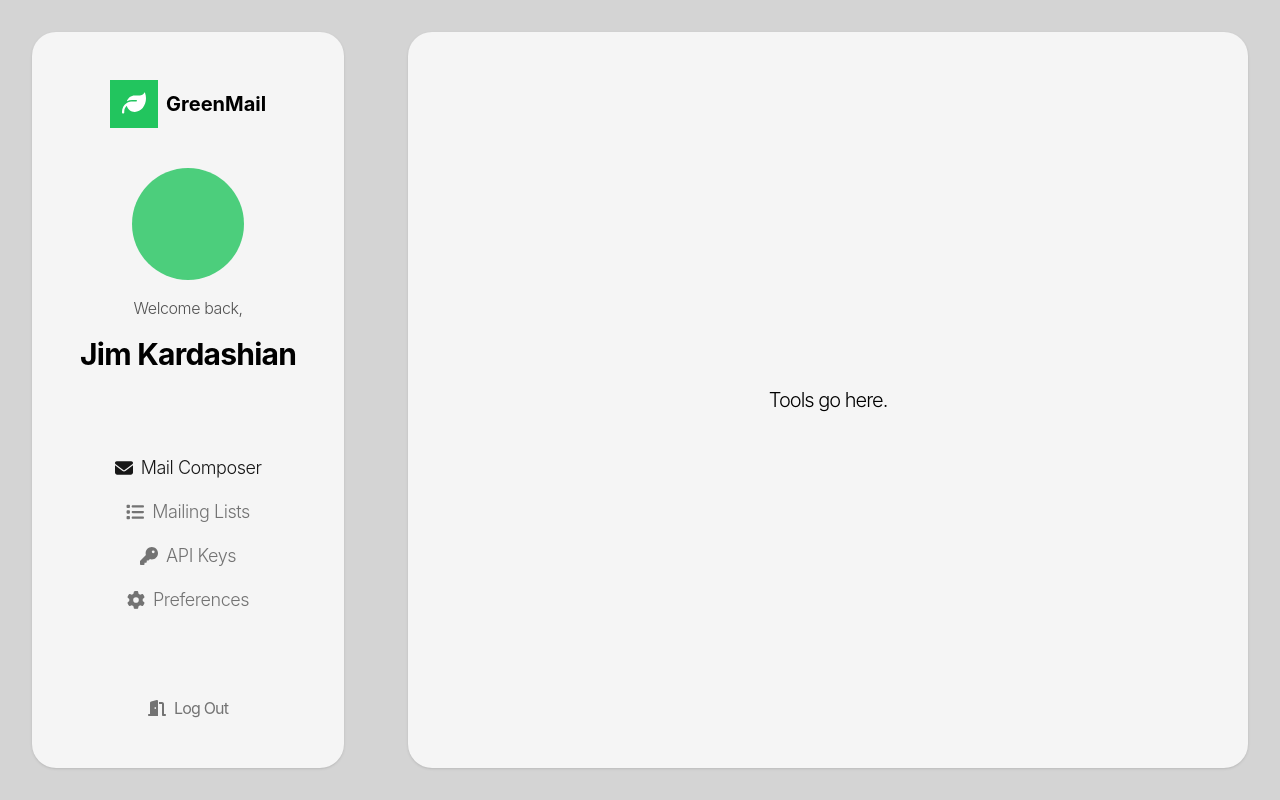
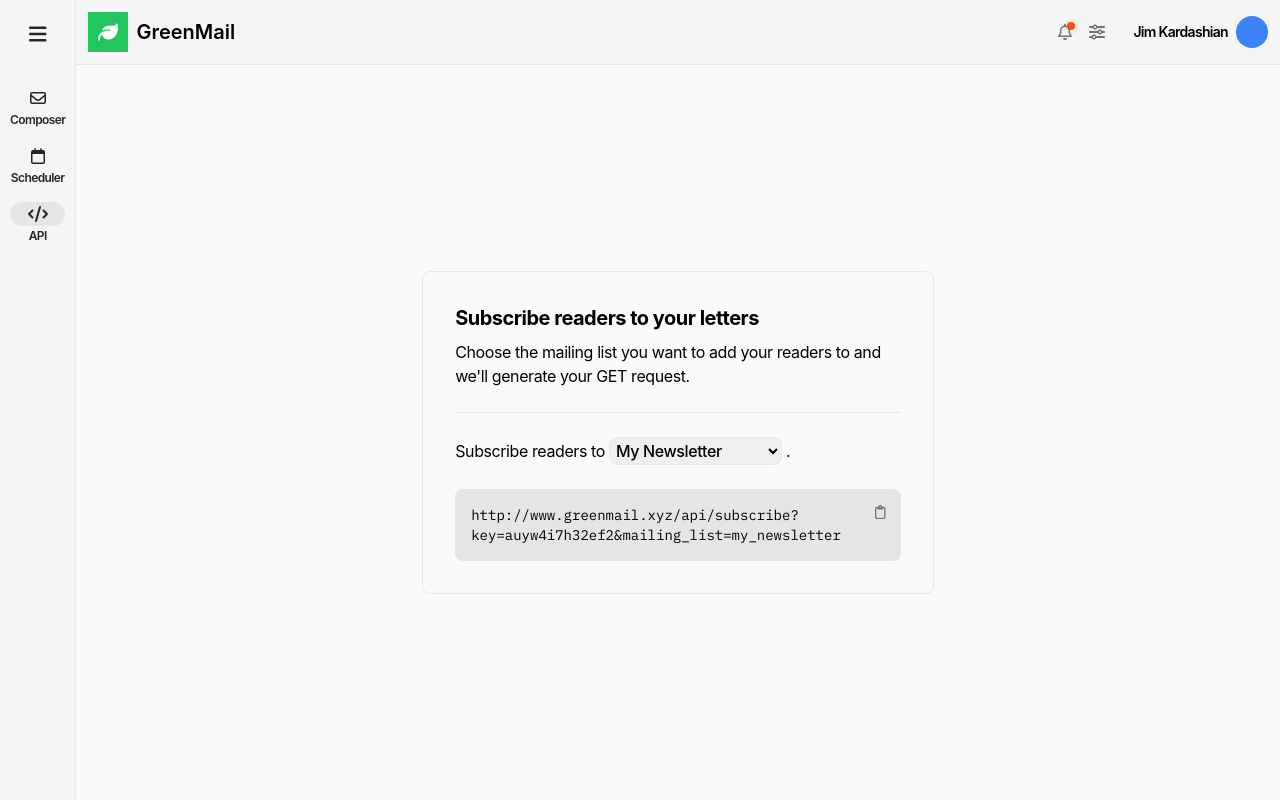
Before and after one commit to mazadegan/carbon_frontend, a React (Create React App) app: page /dashboard in a window 1280 px wide. Built offline with nearby package versions, Linux system fonts and the light colour scheme.

Commit message:
updated dashboard

```diff
--- /dev/null
+++ b/src/components/Dashboard/DashboardHeader.jsx
@@ -0,0 +1,40 @@
+import { Component } from "react";
+import { FontAwesomeIcon } from "@fortawesome/react-fontawesome";
+import { faLeaf, faSliders } from "@fortawesome/free-solid-svg-icons";
+import { faBell } from "@fortawesome/free-regular-svg-icons";
+
+class DashboardHeader extends Component {
+    state = {}
+    render() {
+        return (
+            <div className="flex justify-between items-center w-full bg-neutral-100 border-b p-3">
+                <span className='flex items-center h-full space-x-2 cursor-pointer'>
+                    <span className='flex justify-center items-center h-10 w-10 bg-green-500'>
+                        <span className='text-white text-xl'>
+                            <FontAwesomeIcon icon={faLeaf}></FontAwesomeIcon>
+                        </span>
+                    </span>
+                    <span className='text-xl font-semibold'>GreenMail</span>
+                </span>
+                <span className="flex items-center space-x-6">
+                    <span className="flex items-center space-x-2">
+                        <span className="relative flex justify-center items-center w-6 h-6 rounded-full text-neutral-500 hover:text-neutral-800 transition cursor-pointer">
+                            <FontAwesomeIcon icon={faBell}></FontAwesomeIcon>
+                            <span className="absolute w-2 h-2 bg-orange-600 rounded-full top-0.5 right-0.5 animate-ping"></span>
+                            <span className="absolute w-2 h-2 bg-orange-600 rounded-full top-0.5 right-0.5 z-10"></span>
+                        </span>
+                        <span className="flex justify-center items-center w-6 h-6 rounded-full text-neutral-500 hover:text-neutral-800 transition cursor-pointer">
+                            <FontAwesomeIcon icon={faSliders}></FontAwesomeIcon>
+                        </span>
+                    </span>
+                    <span className="flex items-center space-x-2">
+                        <span className="text-sm font-semibold tracking-tighter">Jim Kardashian</span>
+                        <span className="flex justify-center items-center h-8 w-8 rounded-full bg-blue-500"></span>
+                    </span>
+                </span>
+            </div>
+        );
+    }
+}
+
+export default DashboardHeader;
--- /dev/null
+++ b/src/components/Dashboard/SidebarButton.jsx
@@ -0,0 +1,18 @@
+import { Component } from "react";
+import { FontAwesomeIcon } from "@fortawesome/react-fontawesome";
+
+class SidebarButton extends Component {
+    state = {}
+    render() {
+        return (
+            <span className="flex flex-col w-full items-center space-y-0.5 cursor-pointer">
+                <span className={`flex p-1 justify-center items-center rounded-full w-full ${this.props.selected ? 'bg-neutral-200' : 'bg-neutral-100'} hover:bg-neutral-200 transition`}>
+                    <FontAwesomeIcon icon={this.props.icon}></FontAwesomeIcon>
+                </span>
+                <span className="text-xs font-semibold tracking-tighter">{this.props.title}</span>
+            </span>
+        );
+    }
+}
+
+export default SidebarButton;
--- a/src/fonts.css
+++ b/src/fonts.css
@@ -1,5 +1,10 @@
 @import url('https://fonts.googleapis.com/css2?family=Inter:wght@100;200;300;400;500;600;700;800;900&display=swap');
+@import url('https://fonts.googleapis.com/css2?family=IBM+Plex+Mono:wght@400&display=swap');
 
 .inter {
     font-family: 'Inter', sans-serif;
 }
+
+.ibm {
+    font-family: 'IBM Plex Mono', monospace;
+}
--- a/src/routes/Dashboard.jsx
+++ b/src/routes/Dashboard.jsx
@@ -1,62 +1,49 @@
+import { faCalendar, faClipboard, faCopyright, faEnvelope } from "@fortawesome/free-regular-svg-icons";
+import { faBars, faCode, faList } from "@fortawesome/free-solid-svg-icons";
+import { FontAwesomeIcon } from "@fortawesome/react-fontawesome";
 import { Component } from "react";
-import { FontAwesomeIcon } from "@fortawesome/react-fontawesome";
-import { faEnvelope, faLeaf, faList, faKey, faDoorOpen, faCog } from "@fortawesome/free-solid-svg-icons";
+import DashboardHeader from "../components/Dashboard/DashboardHeader";
+import SidebarButton from "../components/Dashboard/SidebarButton";
 
 class DashBoard extends Component {
     state = {}
     render() {
         return (
-            <div className="flex w-full h-screen bg-neutral-300">
-                <div className="flex h-full p-8">
-                    <div className="flex flex-col justify-between w-full h-full bg-neutral-100 shadow rounded-3xl p-12">
-                        <div className="flex flex-col items-center justify-center w-full space-y-10">
+            <div className="flex w-full h-screen bg-neutral-100">
 
-                            <span className='flex items-center space-x-2 cursor-pointer'>
-                                <span className='flex justify-center items-center h-12 w-12 bg-green-500'>
-                                    <span className='text-white text-2xl'>
-                                        <FontAwesomeIcon icon={faLeaf}></FontAwesomeIcon>
-                                    </span>
-                                </span>
-                                <span className='text-xl font-bold'>GreenMail</span>
+                <div className="flex flex-col items-center bg-neutral-100 p-2.5 space-y-7 border-r">
+                    <span className="flex justify-center items-center w-12 h-12 rounded-full text-neutral-800 hover:bg-neutral-200 cursor-pointer transition">
+                        <FontAwesomeIcon icon={faBars} className={'text-xl'}></FontAwesomeIcon>
+                    </span>
+                    <div className="flex flex-col items-center w-full space-y-4 text-neutral-800">
+                        <SidebarButton selected={false} icon={faEnvelope} title={'Composer'}></SidebarButton>
+                        <SidebarButton selected={false} icon={faCalendar} title={'Scheduler'}></SidebarButton>
+                        <SidebarButton selected={true} icon={faCode} title={'API'}></SidebarButton>
+                    </div>
+                </div>
+
+                <div className="flex flex-col flex-grow bg-neutral-50">
+                    <DashboardHeader></DashboardHeader>
+                    <div className="flex justify-center items-center flex-grow px-6">
+                        <div className="flex flex-col max-w-lg space-y-6 p-8 border rounded-lg">
+                            <span className="flex flex-col w-full space-y-2">
+                                <span className="text-xl font-bold tracking-tight">Subscribe readers to your letters</span>
+                                <span className="tracking-tight">Choose the mailing list you want to add your readers to and we'll generate your GET request.</span>
                             </span>
-                            <div className="flex flex-col items-center space-y-4 w-full">
-                                <span className="flex justify-center items-center text-center font-light text-white w-28 h-28 bg-opacity-80 bg-green-500 rounded-full"></span>
-                                <span className="text-neutral-600 font-light tracking-tight">Welcome back,</span>
-                                <span className="text-3xl font-bold tracking-tight">Jim Kardashian</span>
-                            </div>
-
-                        </div>
-
-                        <div className="flex flex-col items-center justify-center w-full space-y-4 text-lg font-light h-full">
-                            <span className="flex items-center space-x-2 text-neutral-900 hover:text-neutral-900 cursor-pointer tracking-tight">
-                                <FontAwesomeIcon icon={faEnvelope} className='text-lg'></FontAwesomeIcon>
-                                <span>Mail Composer</span>
+                            <span className="flex w-full border-b"></span>
+                            <span className="flex items-center space-x-1">
+                                <span className="tracking-tight">Subscribe readers to </span>
+                                <select className="flex p-0.5 border rounded-lg tracking-tight font-medium" name="" id="">
+                                    <option value="">My Newsletter</option>
+                                    <option value="">My Marketing Letter</option>
+                                </select>
+                                <span>.</span>
                             </span>
-                            <span className="flex items-center space-x-2 text-neutral-500 hover:text-neutral-900 cursor-pointer tracking-tight">
-                                <FontAwesomeIcon icon={faList} className='text-lg'></FontAwesomeIcon>
-                                <span>Mailing Lists</span>
-                            </span>
-                            <span className="flex items-center space-x-2 text-neutral-500 hover:text-neutral-900 cursor-pointer tracking-tight">
-                                <FontAwesomeIcon icon={faKey} className='text-lg'></FontAwesomeIcon>
-                                <span>API Keys</span>
-                            </span>
-                            <span className="flex items-center space-x-2 text-neutral-500 hover:text-neutral-900 cursor-pointer tracking-tight">
-                                <FontAwesomeIcon icon={faCog} className='text-lg'></FontAwesomeIcon>
-                                <span>Preferences</span>
+                            <span className="relative flex flex-col p-4 bg-neutral-200 rounded-lg ibm text-sm">
+                                <FontAwesomeIcon className="absolute right-4 top-4 text-neutral-500 hover:text-neutral-900 transition cursor-pointer" icon={faClipboard}></FontAwesomeIcon>
+                                <span className="flex overflow-x-auto font-light">http://www.greenmail.xyz/api/subscribe?key=auyw4i7h32ef2&mailing_list=my_newsletter</span>
                             </span>
                         </div>
-
-                        <div className="flex w-full justify-center">
-                            <span className="flex w-full justify-center items-center space-x-2 text-neutral-500 hover:text-neutral-900 cursor-pointer tracking-tighter">
-                                <FontAwesomeIcon icon={faDoorOpen} ></FontAwesomeIcon>
-                                <span>Log Out</span>
-                            </span>
-                        </div>
-                    </div>
-                </div>
-                <div className="flex flex-grow h-full p-8">
-                    <div className="flex w-full h-full justify-center items-center bg-neutral-100 rounded-3xl shadow">
-                        <span className="text-xl font-light tracking-tighter">Tools go here.</span>
                     </div>
                 </div>
             </div>
```
